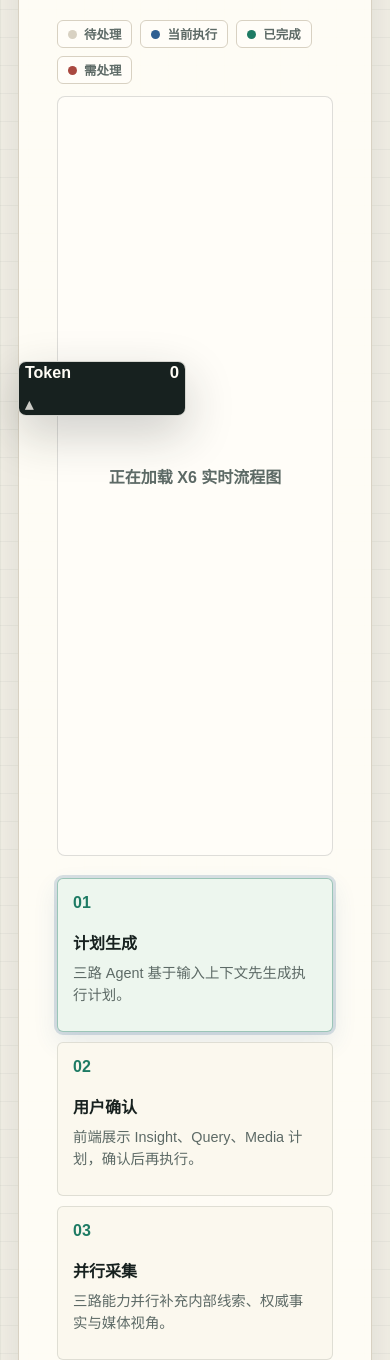
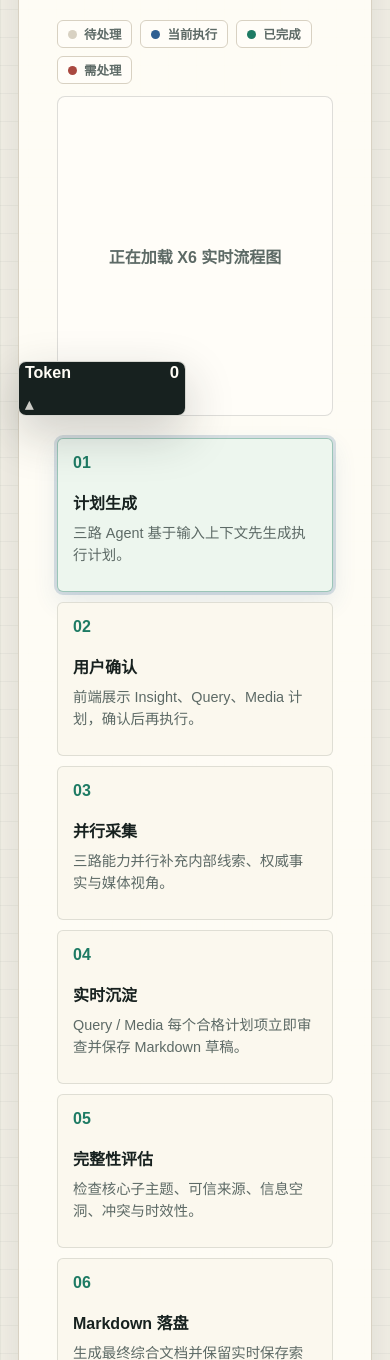
Before and after one commit to crabin/knowledgeforge, a Python web app: template knowledgeforge/templates/index.html in a window 390 px wide. Shown: the part 410-1770 px from the top of the page. Run offline with Jinja, Linux system fonts and the light colour scheme; the template is opened without the code that fills it, so the values that code supplies are empty; some libraries are stand-ins or nearby versions.

Commit message:
fix dashboard workflow map layout

```diff
--- a/knowledgeforge/static/css/dashboard.css
+++ b/knowledgeforge/static/css/dashboard.css
@@ -268,11 +268,13 @@ h3 {
 
 .workflow-x6 {
   width: 100%;
-  height: 340px;
+  min-height: 320px;
   overflow: hidden;
   border: 1px solid rgba(23, 33, 31, 0.14);
   border-radius: 8px;
   background: #fffdf8;
+  touch-action: none;
+  user-select: none;
 }
 
 .workflow-x6:empty::before {
@@ -1020,10 +1022,6 @@ button:disabled {
     grid-template-columns: 1fr;
   }
 
-  .workflow-x6 {
-    height: 760px;
-  }
-
   .raw-json-summary {
     align-items: start;
     padding: 14px 16px;
@@ -1055,6 +1053,6 @@ button:disabled {
   }
 
   .workflow-x6 {
-    height: 760px;
+    min-height: 320px;
   }
 }
--- a/knowledgeforge/static/js/dashboard.js
+++ b/knowledgeforge/static/js/dashboard.js
@@ -267,10 +267,13 @@ function renderWorkflowFallback(byStep, current) {
 function renderWorkflowX6(byStep, current) {
   const graph = ensureWorkflowGraph();
   if (!graph) return;
-  graph.resize(workflowX6Container.clientWidth || 960, workflowX6Container.clientHeight || 360);
   const data = buildWorkflowGraphData(byStep, current);
+  const width = workflowX6Container.clientWidth || 960;
+  const height = data.meta?.height || workflowX6Container.clientHeight || 360;
+  workflowX6Container.style.height = `${height}px`;
+  graph.resize(width, height);
   graph.fromJSON(data);
-  graph.centerContent();
+  graph.centerContent({ padding: 16 });
 }
 
 function ensureWorkflowGraph() {
@@ -282,16 +285,14 @@ function ensureWorkflowGraph() {
     container: workflowX6Container,
     width: workflowX6Container.clientWidth || 960,
     height: workflowX6Container.clientHeight || 360,
-    panning: true,
-    mousewheel: {
-      enabled: true,
-      modifiers: ["ctrl", "meta"],
-    },
+    panning: false,
+    mousewheel: false,
     interacting: {
       nodeMovable: false,
       edgeMovable: false,
       arrowheadMovable: false,
       vertexMovable: false,
+      magnetConnectable: false,
     },
     background: {
       color: "#fffdf8",
@@ -312,13 +313,13 @@ function ensureWorkflowGraph() {
 
 function buildWorkflowGraphData(byStep, current) {
   const width = workflowX6Container?.clientWidth || 960;
-  const compact = width < 760;
-  const nodeWidth = compact ? Math.min(220, width - 48) : 184;
-  const nodeHeight = compact ? 78 : 92;
-  const gapX = compact ? 0 : Math.max(32, Math.floor((width - 48 - nodeWidth * 4) / 3));
+  const compact = width < 920;
+  const nodeWidth = compact ? Math.max(180, width - 48) : 204;
+  const nodeHeight = compact ? 122 : 118;
+  const gapX = compact ? 0 : Math.max(22, Math.floor((width - 48 - nodeWidth * 4) / 3));
   const startX = 24;
   const startY = 24;
-  const rowGap = compact ? 24 : 58;
+  const rowGap = compact ? 18 : 42;
   const columnGap = compact ? 0 : nodeWidth + gapX;
   const nodes = workflowSteps.map((step, index) => {
     const position = getWorkflowPosition(index, compact, startX, startY, nodeWidth, nodeHeight, columnGap, rowGap);
@@ -331,6 +332,12 @@ function buildWorkflowGraphData(byStep, current) {
       width: nodeWidth,
       height: nodeHeight,
       data: { status },
+      markup: [
+        { tagName: "rect", selector: "body" },
+        { tagName: "text", selector: "order" },
+        { tagName: "text", selector: "title" },
+        { tagName: "text", selector: "description" },
+      ],
       attrs: getWorkflowNodeAttrs(step, status),
     };
   });
@@ -349,7 +356,9 @@ function buildWorkflowGraphData(byStep, current) {
       attrs: getWorkflowEdgeAttrs(edgeStatus),
     };
   });
-  return { nodes, edges };
+  const rows = compact ? workflowSteps.length : Math.ceil(workflowSteps.length / 4);
+  const height = startY * 2 + rows * nodeHeight + Math.max(0, rows - 1) * rowGap;
+  return { nodes, edges, meta: { height } };
 }
 
 function getWorkflowPosition(index, compact, startX, startY, nodeWidth, nodeHeight, columnGap, rowGap) {
@@ -388,16 +397,49 @@ function getWorkflowNodeAttrs(step, status) {
       strokeWidth: status === "active" ? 3 : 1.5,
       filter: status === "active" ? "drop-shadow(0 8px 14px rgba(30, 123, 100, 0.18))" : "none",
     },
-    label: {
-      text: `${step.order}  ${step.title}\n${step.description}`,
-      fill: palette.title,
-      fontSize: 13,
-      fontWeight: 800,
-      lineHeight: 18,
-      refX: 14,
-      refY: 15,
+    order: {
+      text: step.order,
+      fill: palette.meta,
+      fontSize: 12,
+      fontWeight: 900,
+      refX: 16,
+      refY: 16,
       textAnchor: "start",
       textVerticalAnchor: "top",
+    },
+    title: {
+      text: step.title,
+      fill: palette.title,
+      fontSize: 15,
+      fontWeight: 800,
+      lineHeight: 20,
+      refX: 16,
+      refY: 36,
+      refWidth: -32,
+      textAnchor: "start",
+      textVerticalAnchor: "top",
+      textWrap: {
+        width: -32,
+        height: 34,
+        ellipsis: true,
+      },
+    },
+    description: {
+      text: step.description,
+      fill: palette.meta,
+      fontSize: 12,
+      fontWeight: 600,
+      lineHeight: 17,
+      refX: 16,
+      refY: 64,
+      refWidth: -32,
+      textAnchor: "start",
+      textVerticalAnchor: "top",
+      textWrap: {
+        width: -32,
+        height: 40,
+        ellipsis: true,
+      },
     },
   };
 }
```
Also changed, not shown: progress.md (+17 -0 lines).
